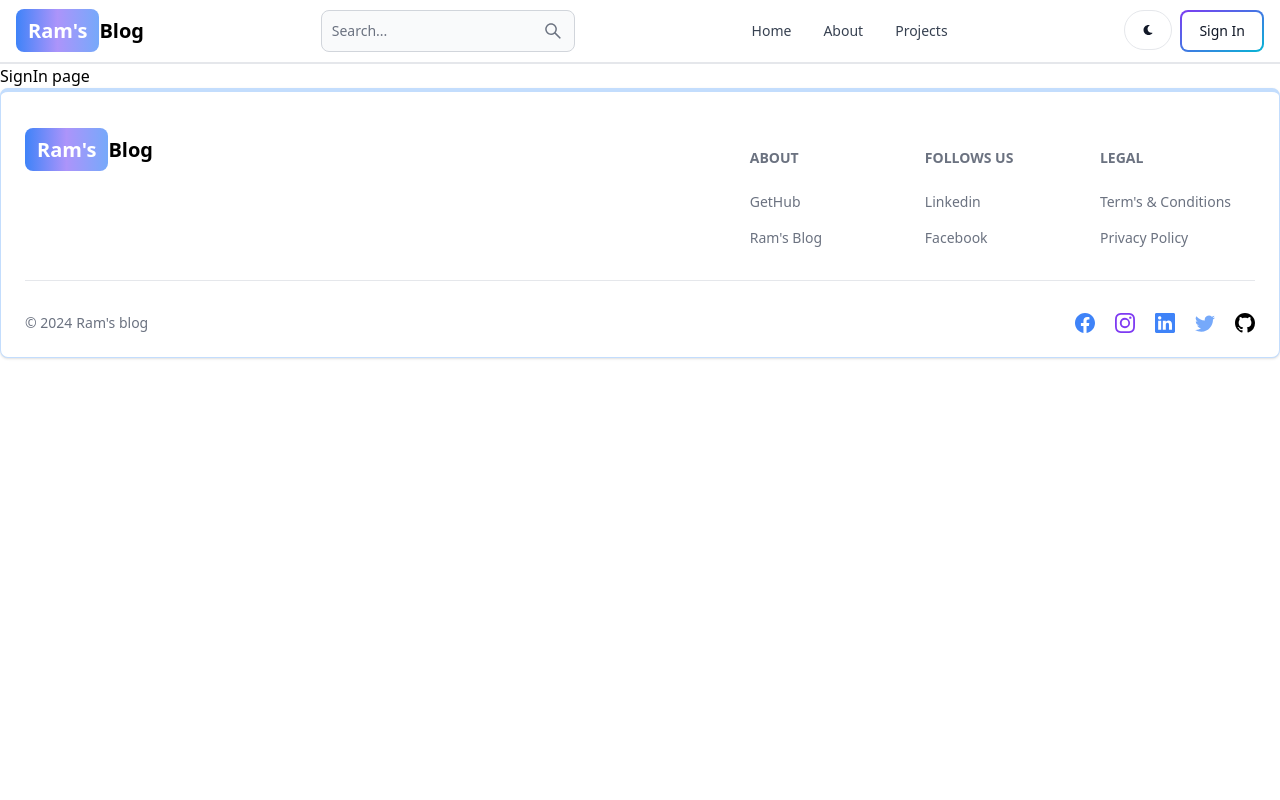
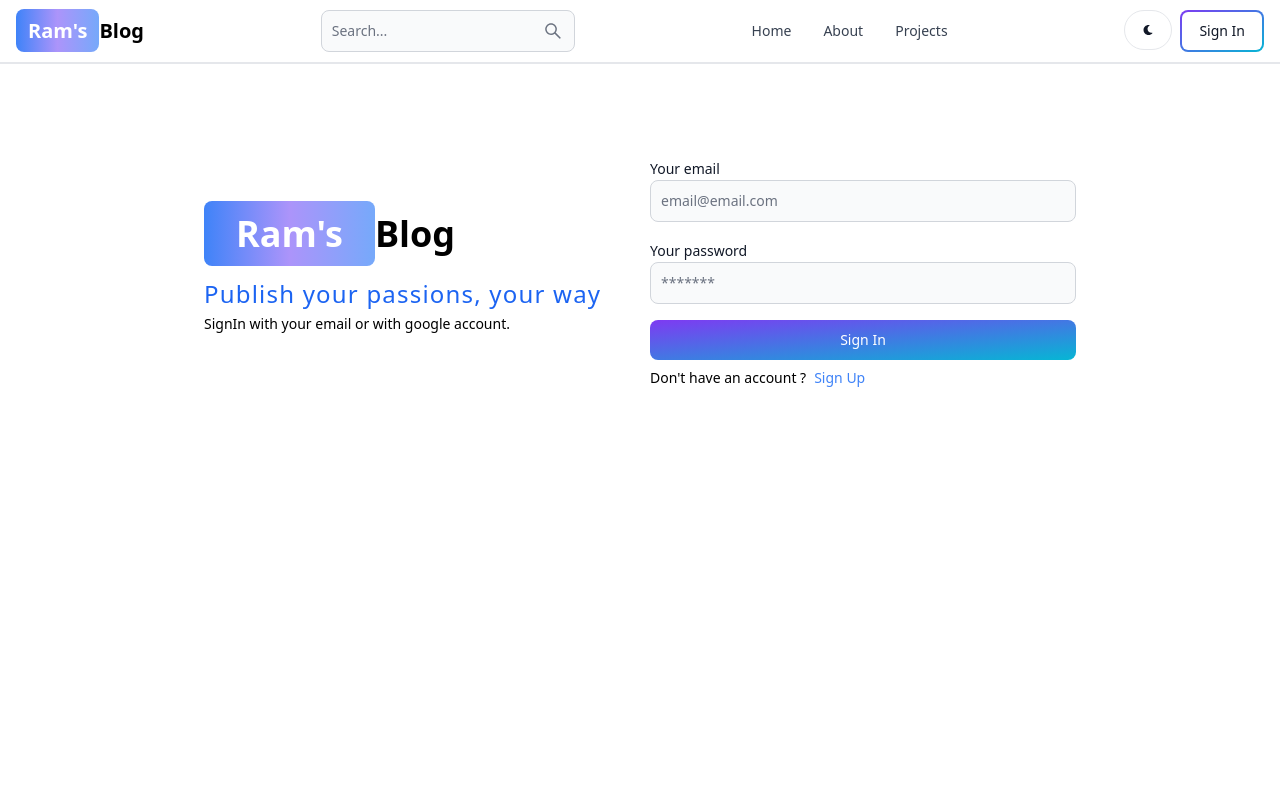
Before and after one commit to ram-sah/MERN-Blogs, a React (Vite) app in the folder client/: page /sign-in in a window 1280 px wide. Shown: the top 800 px of the page. Built offline with nearby package versions, Linux system fonts and the light colour scheme.

Commit message:
added signin page

```diff
--- a/client/src/components/FooterComponent.jsx
+++ b/client/src/components/FooterComponent.jsx
@@ -71,7 +71,7 @@ const FooterComponent = () => {
           />
           <div className=" flex gap-5 mt-5 sm:mt-0 sm:justify-center">
             <Footer.Icon href="#" icon={BsFacebook} className="text-blue-500" />
-            <Footer.Icon href="#" icon={BsInstagram} className="text-purple-600"/>
+            <Footer.Icon href="#" icon={BsInstagram} className="text-red-500"/>
             <Footer.Icon href="#" icon={BsLinkedin} className="text-blue-500" />
             <Footer.Icon href="#" icon={BsTwitter} className="text-blue-400" />
             <Footer.Icon href="#" icon={BsGithub} className="text-black-300" />
--- a/client/src/pages/SignIn.jsx
+++ b/client/src/pages/SignIn.jsx
@@ -1,9 +1,108 @@
-import React from 'react'
+import React, { useState } from "react";
+import { Link, useNavigate } from "react-router-dom";
+import { Alert, Button, Label, Spinner, TextInput } from 'flowbite-react';
 
 const SignIn = () => {
+  const [formData, setFormData] = useState({})
+  const [errorMessage, setErrorMessage] = useState(null)
+  const [loading, setLoading] = useState(false)
+  const navigate = useNavigate();
+
+  const handleChange = (e) => {
+    setFormData({ ...formData, [e.target.id]: e.target.value.trim() })
+    console.log(formData)
+  }
+
+  const handleSubmit = async (e) => {
+    e.preventDefault();
+    if (!formData.email || !formData.password) {
+      return setErrorMessage("Each fields must be fill out !");
+    }
+    try {
+      setErrorMessage(null);
+      setLoading(true);
+      const res = await fetch('/api/auth/signin',
+        {
+          method: 'POST',
+          headers: { 'Content-Type': 'application/json' },
+          body: JSON.stringify(formData),
+        });
+      const data = await res.json();
+      if (data.success === false) {
+        return setErrorMessage(data.message);
+      }
+      setLoading(false);
+      if(res.ok){
+        navigate('/')
+      }
+    } catch (error) {
+      setErrorMessage(error.message);
+      setLoading(false);
+    }
+  }
   return (
-    <div>SignIn page</div>
-  )
-}
+    <>
+      <div className="min-h-screen mt-20 ">
+        <div className="main flex p-3 max-w-4xl mx-auto flex-col md:flex-row md:items-center gap-5">
+          <div className="left flex-1">
+            <Link
+              to="/"
+              className=" dark:text-white font-bold text-4xl"
+            >
+              <span className="px-8 py-2 bg-gradient-to-r from-blue-500 via-purple-400 to-blue-400 rounded-lg text-white">
+                Ram's
+              </span>
+              Blog
+            </Link>
+            <div className="text-sm mt-6" ><h1 className=" text-2xl text-blue-600 font-thin tracking-wider">Publish your passions, your way</h1>
+              <p className="my-1">SignIn with your email or with google account.</p></div>
+          </div>
+          <div className="right flex-1">
+            <form className="flex flex-col gap-4" onSubmit={handleSubmit}>
 
-export default SignIn
+              <div className="">
+                <Label value="Your email" />
+                <TextInput
+                  type="text"
+                  placeholder="email@email.com"
+                  id="email" onChange={handleChange}
+                />
+              </div>
+              <div className="">
+                <Label value="Your password" />
+                <TextInput
+                  type="password"
+                  placeholder="*******"
+                  id="password" onChange={handleChange}
+                />
+              </div>
+              <Button gradientDuoTone='purpleToBlue' type="submit" disabled= {loading}>
+                {
+                  loading ? (
+                    <>
+                    <Spinner size="sm" />
+                    <span className="pl-5">Loading...</span>
+                    </>
+                  ) : ('Sign In')
+                }
+              </Button>
+            </form>
+            <div className="my-2 text-sm gap-2 flex">
+              <span >Don't have an account ?</span>
+              <Link to='/sign-up' className="text-blue-500"> Sign Up</Link>
+            </div>
+            {
+              errorMessage && (
+                <Alert className="mt-4" color="failure">
+                  {errorMessage}
+                </Alert>
+              )
+            }
+          </div>
+        </div>
+      </div>
+    </>
+  );
+};
+
+export default SignIn;
--- a/client/src/pages/SignUp.jsx
+++ b/client/src/pages/SignUp.jsx
@@ -96,7 +96,7 @@ const SignUp = () => {
             </form>
             <div className="my-2 text-sm gap-2 flex">
               <span >Have an account ?</span>
-              <Link to='/' className="text-blue-500"> Sign In</Link>
+              <Link to='/sign-in' className="text-blue-500"> Sign In</Link>
             </div>
             {
               errorMessage && (
```
